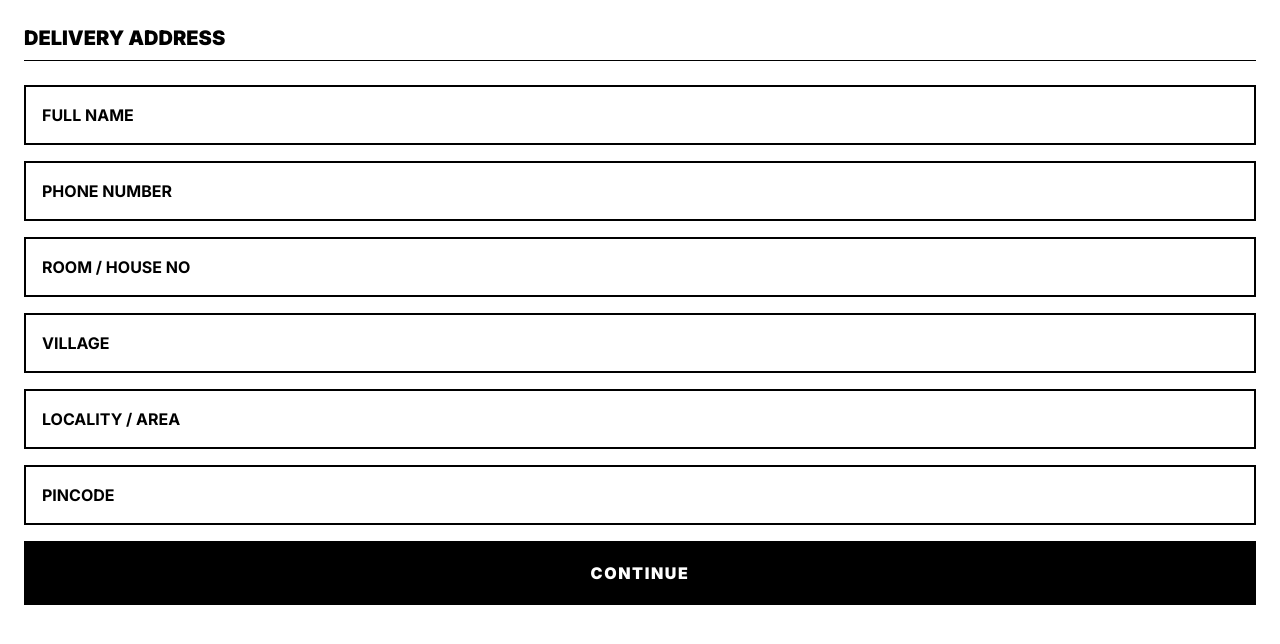
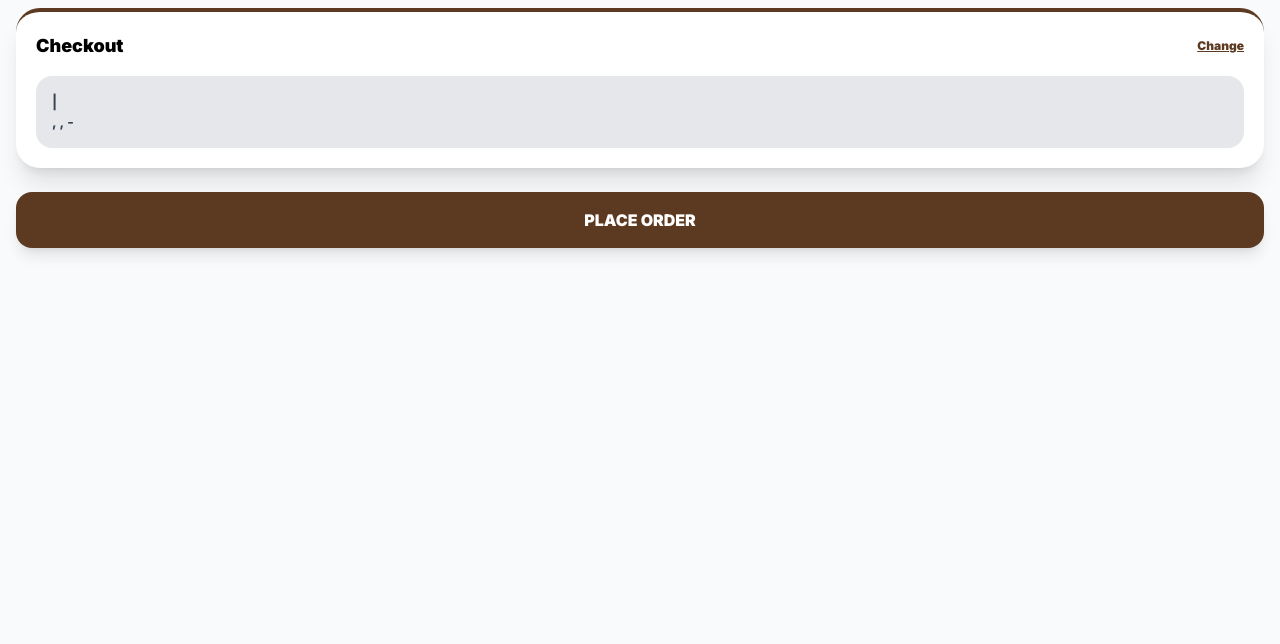
Before and after one commit to aqwertyui08521-crypto/royalbasket, a Next.js app: page /checkout in a window 1280 px wide. Both pictures are taken after a click on the button "CONTINUE". Shown: the top 644 px of the page. Built offline with nearby package versions, Linux system fonts and the light colour scheme.

Commit message:
Updated checkout design with premium look

```diff
--- a/src/app/checkout/page.tsx
+++ b/src/app/checkout/page.tsx
@@ -9,45 +9,42 @@ export default function CheckoutPage() {
 
   useEffect(() => {
     const saved = localStorage.getItem("saved_address");
-    if (saved) {
-      setAddress(JSON.parse(saved));
-      setStep(2);
-    }
+    if (saved) { setAddress(JSON.parse(saved)); setStep(2); }
   }, []);
 
   const saveAddress = () => {
-    if(!address.name || !address.phone) return alert("Please fill details");
     localStorage.setItem("saved_address", JSON.stringify(address));
     setStep(2);
   };
 
-  if (step === 1) return (
-    <div className="min-h-screen bg-white text-black p-6 font-sans">
-      <h1 className="text-xl font-black uppercase mb-6 border-b border-black pb-2">Delivery Address</h1>
+  return (
+    <div className="min-h-screen bg-gray-50 p-4 font-sans text-black">
+      {step === 1 ? (
+        <div className="bg-white p-6 rounded-3xl shadow-lg border border-gray-100">
+          <h1 className="text-xl font-black mb-6 uppercase">Delivery Address</h1>
           <div className="space-y-4">
-        <input placeholder="FULL NAME" className="w-full border-2 border-black p-4 font-bold text-black placeholder-black" value={address.name} onChange={(e) => setAddress({...address, name: e.target.value})} />
-        <input placeholder="PHONE NUMBER" className="w-full border-2 border-black p-4 font-bold text-black placeholder-black" value={address.phone} onChange={(e) => setAddress({...address, phone: e.target.value})} />
-        <input placeholder="ROOM / HOUSE NO" className="w-full border-2 border-black p-4 font-bold text-black placeholder-black" value={address.room} onChange={(e) => setAddress({...address, room: e.target.value})} />
-        <input placeholder="VILLAGE" className="w-full border-2 border-black p-4 font-bold text-black placeholder-black" value={address.village} onChange={(e) => setAddress({...address, village: e.target.value})} />
-        <input placeholder="LOCALITY / AREA" className="w-full border-2 border-black p-4 font-bold text-black placeholder-black" value={address.locality} onChange={(e) => setAddress({...address, locality: e.target.value})} />
-        <input placeholder="PINCODE" className="w-full border-2 border-black p-4 font-bold text-black placeholder-black" value={address.pincode} onChange={(e) => setAddress({...address, pincode: e.target.value})} />
-        <button onClick={saveAddress} className="w-full bg-black text-white py-5 font-black uppercase tracking-widest">Continue</button>
+            {["name", "phone", "room", "village", "locality", "pincode"].map((f) => (
+              <input key={f} placeholder={f.toUpperCase()} className="w-full bg-gray-100 p-4 rounded-xl font-bold border-none"
+                     value={address[f as keyof typeof address]} onChange={(e) => setAddress({...address, [f]: e.target.value})} />
+            ))}
+            <button onClick={saveAddress} className="w-full bg-[#5C3A21] text-white py-4 rounded-xl font-black uppercase tracking-widest">Continue</button>
           </div>
         </div>
-  );
-
-  return (
-    <div className="min-h-screen bg-white text-black p-6 font-sans">
-      <div className="flex justify-between items-center mb-6 border-b border-black pb-2">
-        <h1 className="text-xl font-black uppercase">Checkout</h1>
-        <button onClick={() => setStep(1)} className="text-xs font-black underline uppercase">Change Address</button>
+      ) : (
+        <div className="space-y-6">
+          <div className="bg-white p-5 rounded-3xl shadow-xl border-t-4 border-[#5C3A21] -mt-2">
+            <div className="flex justify-between items-center mb-4">
+              <h1 className="font-black text-lg">Checkout</h1>
+              <button onClick={() => setStep(1)} className="text-xs font-black text-[#5C3A21] underline">Change</button>
             </div>
-      <div className="mb-6 p-4 border-2 border-black font-bold text-sm">
-        <p className="text-[10px] uppercase font-black text-gray-500 mb-1">Deliver to:</p>
+            <div className="bg-gray-200 p-4 rounded-2xl font-bold text-sm text-gray-700">
               <p>{address.name} | {address.phone}</p>
               <p>{address.room}, {address.village}, {address.locality} - {address.pincode}</p>
             </div>
-      <button className="w-full bg-black text-white py-5 font-black uppercase tracking-widest">Place Order</button>
+          </div>
+          <button className="w-full bg-[#5C3A21] text-white py-4 rounded-2xl font-black uppercase shadow-lg">Place Order</button>
+        </div>
+      )}
     </div>
   );
 }
```
Lines whose indentation alone changed are shown as unchanged.
